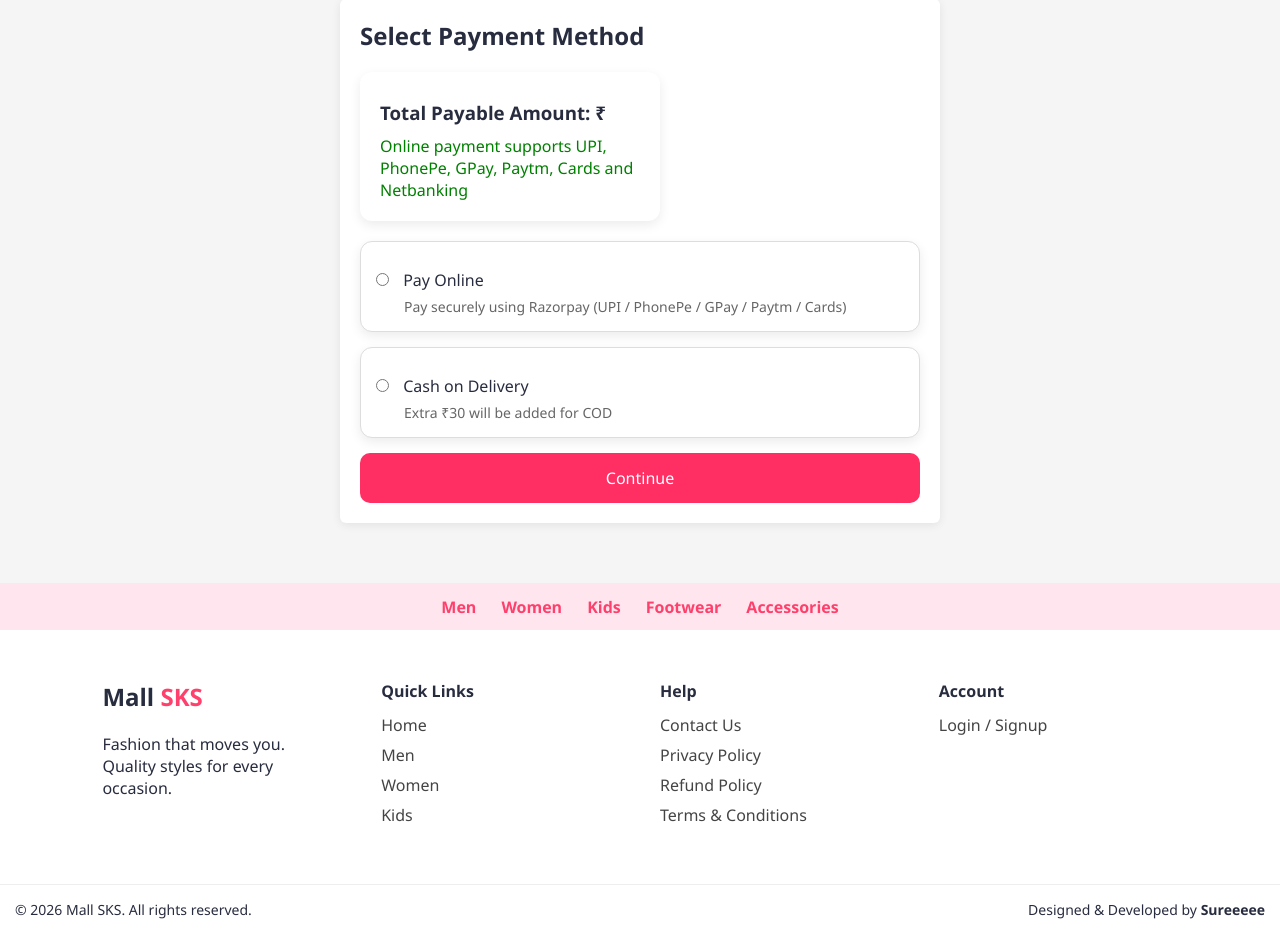
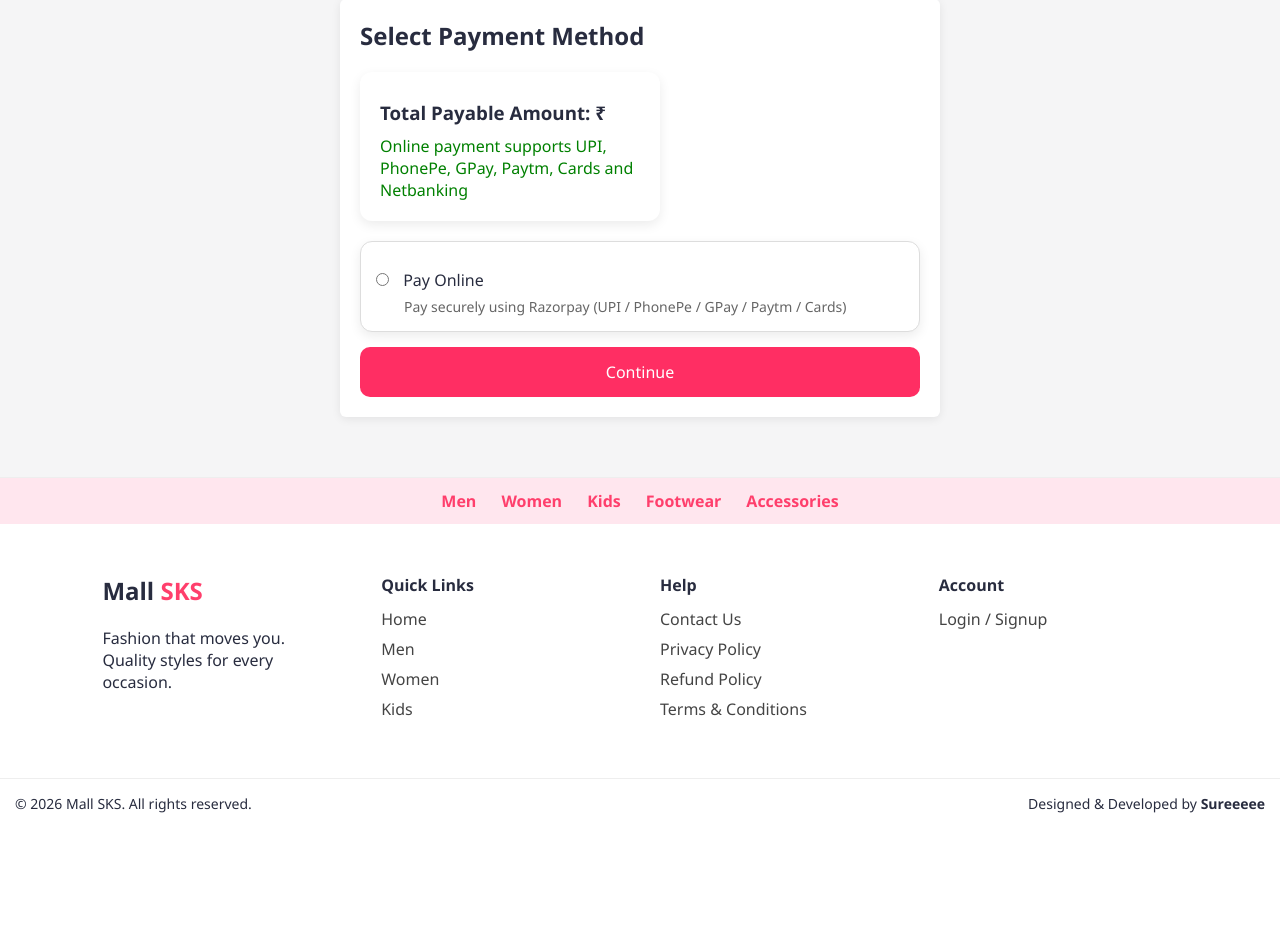
Before and after one commit to Lokesh091006/SKS, a Flask app: template templates/payment.html in a window 1280 px wide. Shown: the part 121-1055 px from the top of the page. After the commit the page ends 934 px from the top, so only its background shows below. Run offline with Flask 3, Linux system fonts and the light colour scheme; the template is opened without the code that fills it, so the values that code supplies are empty; parts of the project's set-up code (start-up, migrations or seed data) failed here and were passed over.

Commit message:
new updatee

```diff
--- a/templates/payment.html
+++ b/templates/payment.html
@@ -83,15 +83,7 @@
             </div>
         </div>
 
-        <div class="payment-option">
-            <label>
-                <input type="radio" name="method" value="cod" onclick="showCodAmount()">
-                Cash on Delivery
-            </label>
-            <div class="hint">
-                Extra ₹30 will be added for COD
-            </div>
-        </div>
+
 
         <button type="submit">Continue</button>
     </form>
```
